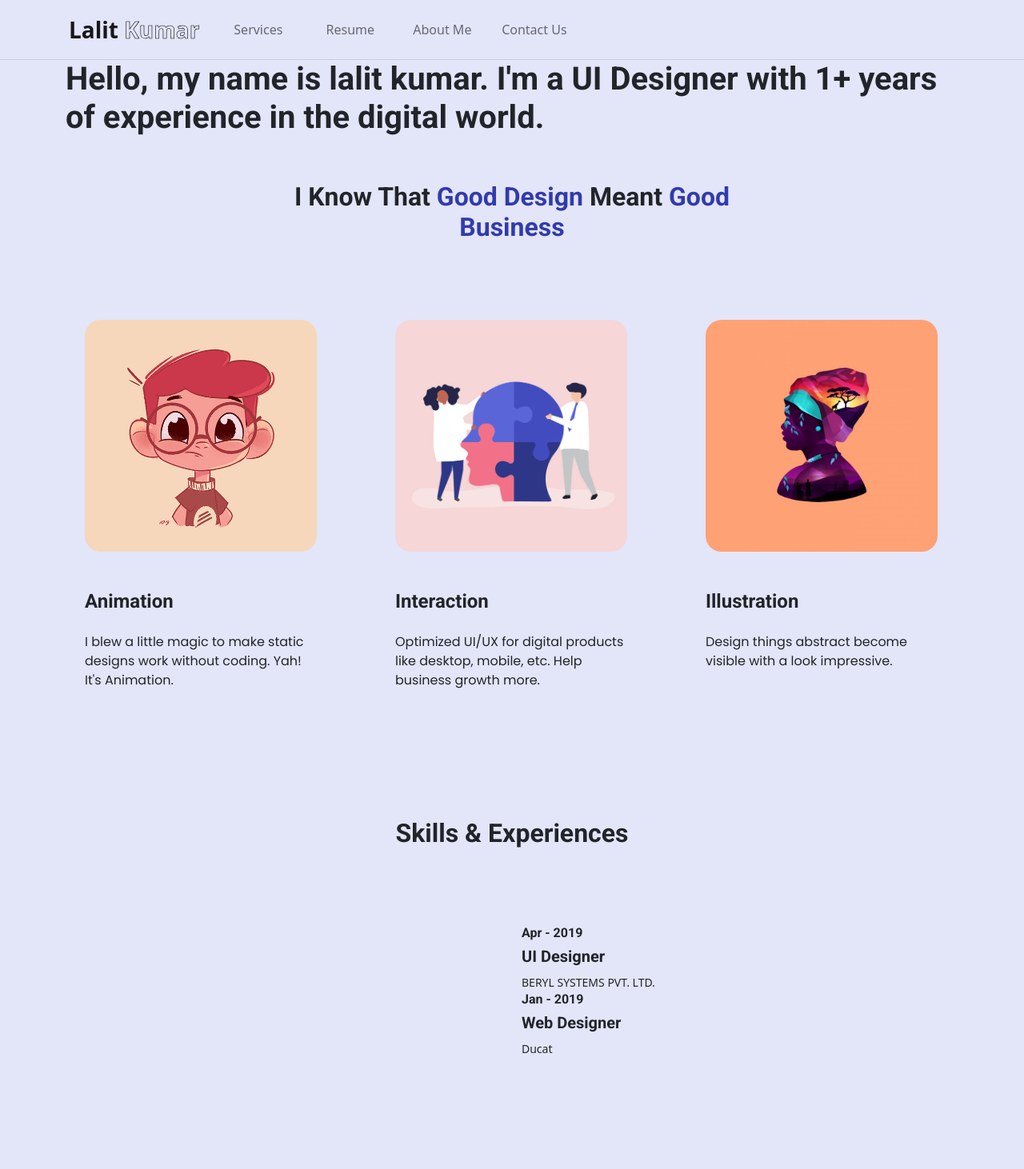
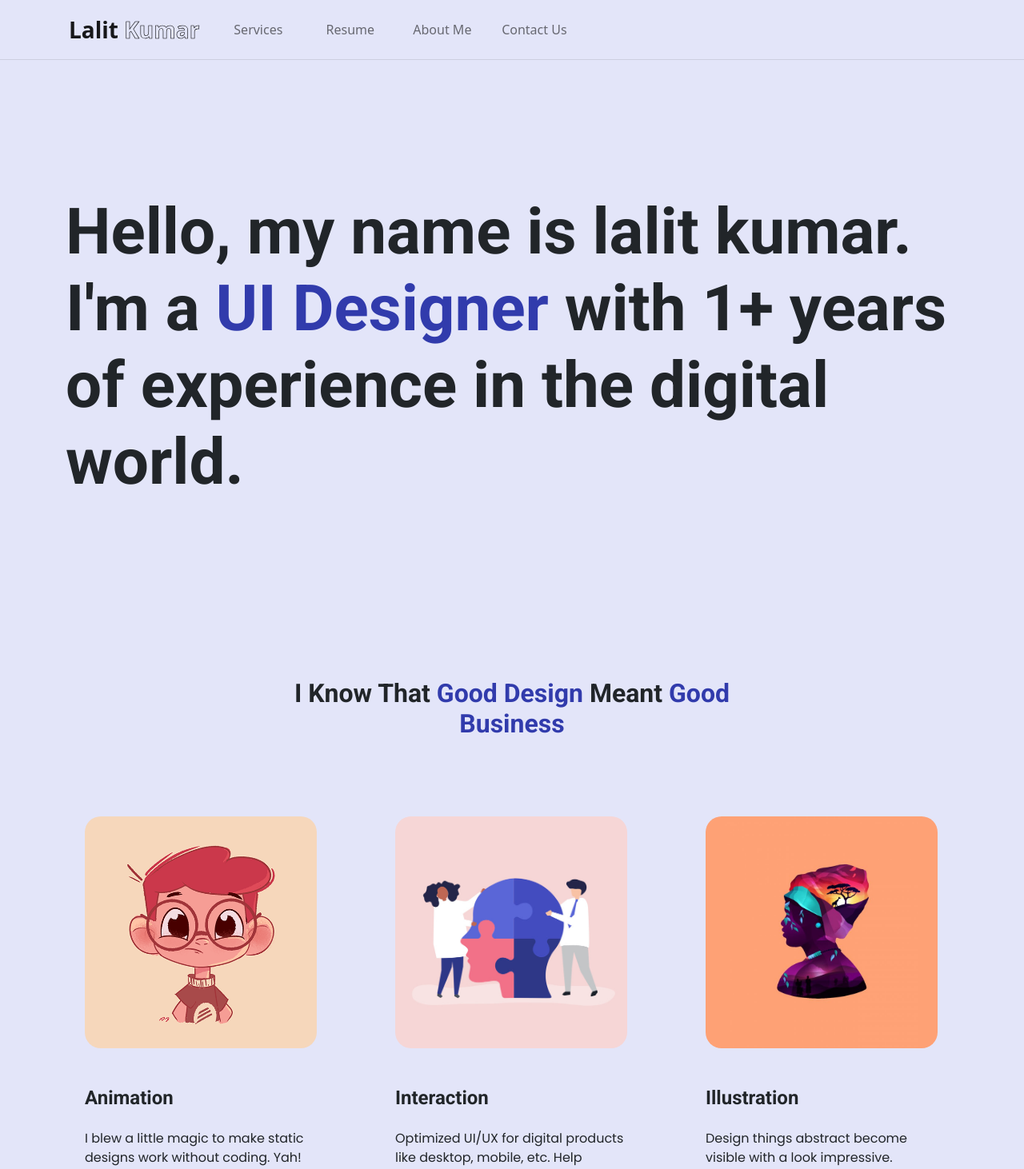
Before and after one commit to lalit-029/react-course, a React (Create React App) app: page / in a window 1280 px wide. Shown: the top 1462 px of the page at 80% size. Built offline with nearby package versions, Linux system fonts and the light colour scheme.

Commit message:
added style for banner and skills section

```diff
--- a/src/App.scss
+++ b/src/App.scss
@@ -68,6 +68,35 @@ body{
         &:before , &:after {
           width: 40%;
         }
+      }
+    }
+  }
+  .banner-container{
+    height: calc(100vh - 75px);
+    display: flex;
+    align-items: center;
+    .banner-title{
+      font-size: 5rem;
+      span{
+        color: #313bac;
+      }
+    }
+  }
+  .experience-list{
+    display: flex;
+    margin-bottom: 20px;
+    .experience-year{
+      h6{
+        margin-bottom: 0;
+        font-size: 15px;
+        color: #313bac;
+        padding-top: 2px;
+      }
+    }
+    .experience-post{
+      padding-left: 50px;
+      h5{
+        margin-bottom: 0;
       }
     }
   }
```
